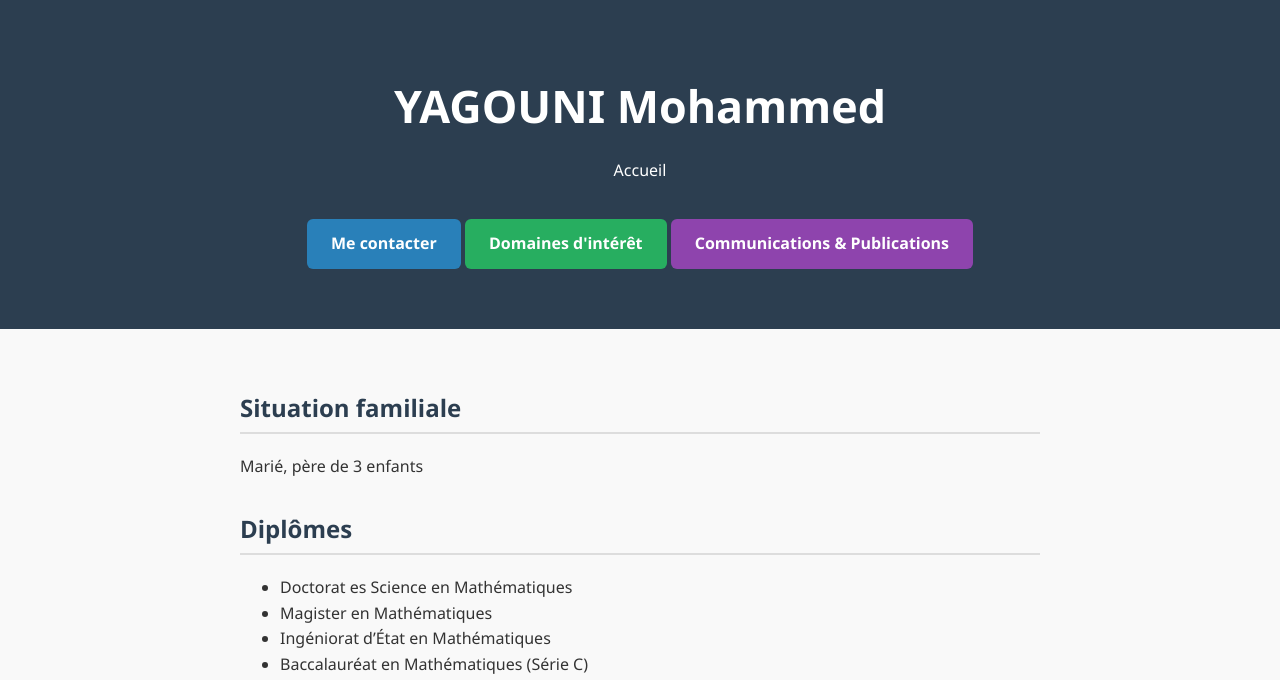
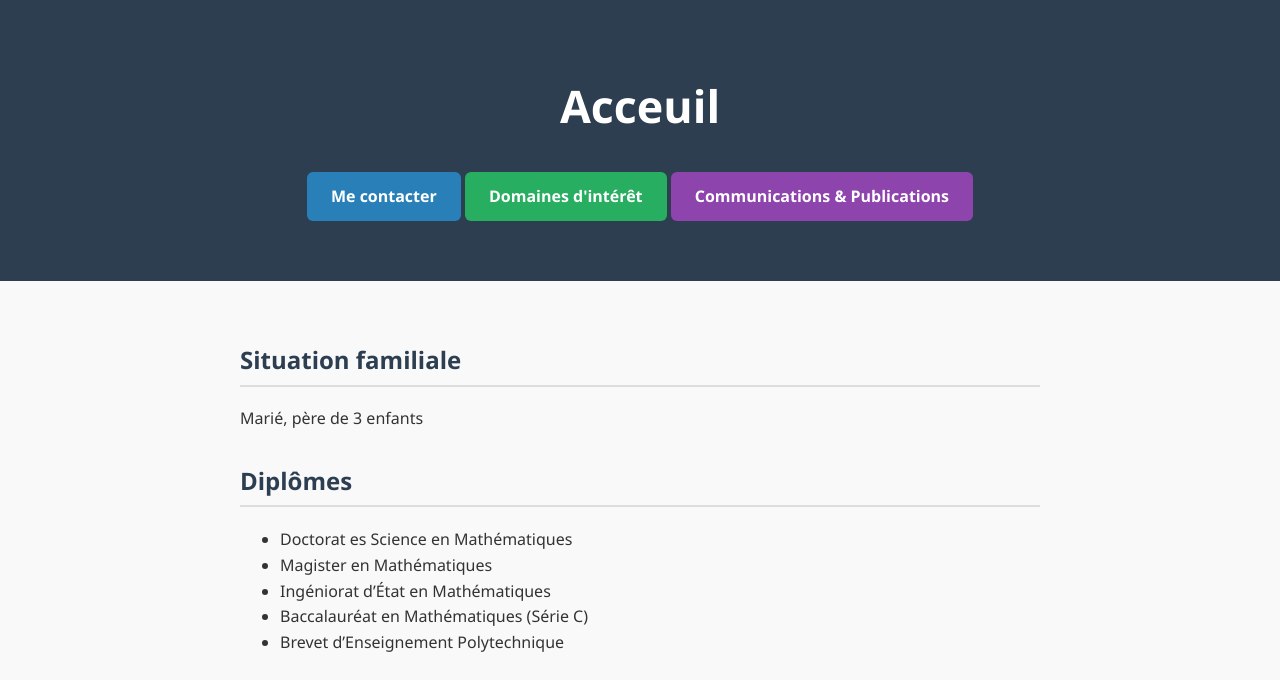
Before and after one commit to yagounimohammed/acceuil, a plain HTML site: page index.html in a window 1280 px wide. Shown: the part 120-800 px from the top of the page. Drawn offline with Linux system fonts and the light colour scheme.

Commit message:
Update index.html

```diff
--- a/index.html
+++ b/index.html
@@ -97,8 +97,7 @@
 <body>
 
   <header>
-    <h1>YAGOUNI Mohammed</h1>
-    <p>Accueil</p>
+    <h1>Acceuil</h1>
     <!-- 👇 Le bouton est bien ici -->
     <a href="https://yagounimohammed.github.io/mecontacter/" class="btn-contact">Me contacter</a>
 <a href="https://yagounimohammed.github.io/di/" class="btn-integration" target="_blank">Domaines d'intérêt</a>
```
